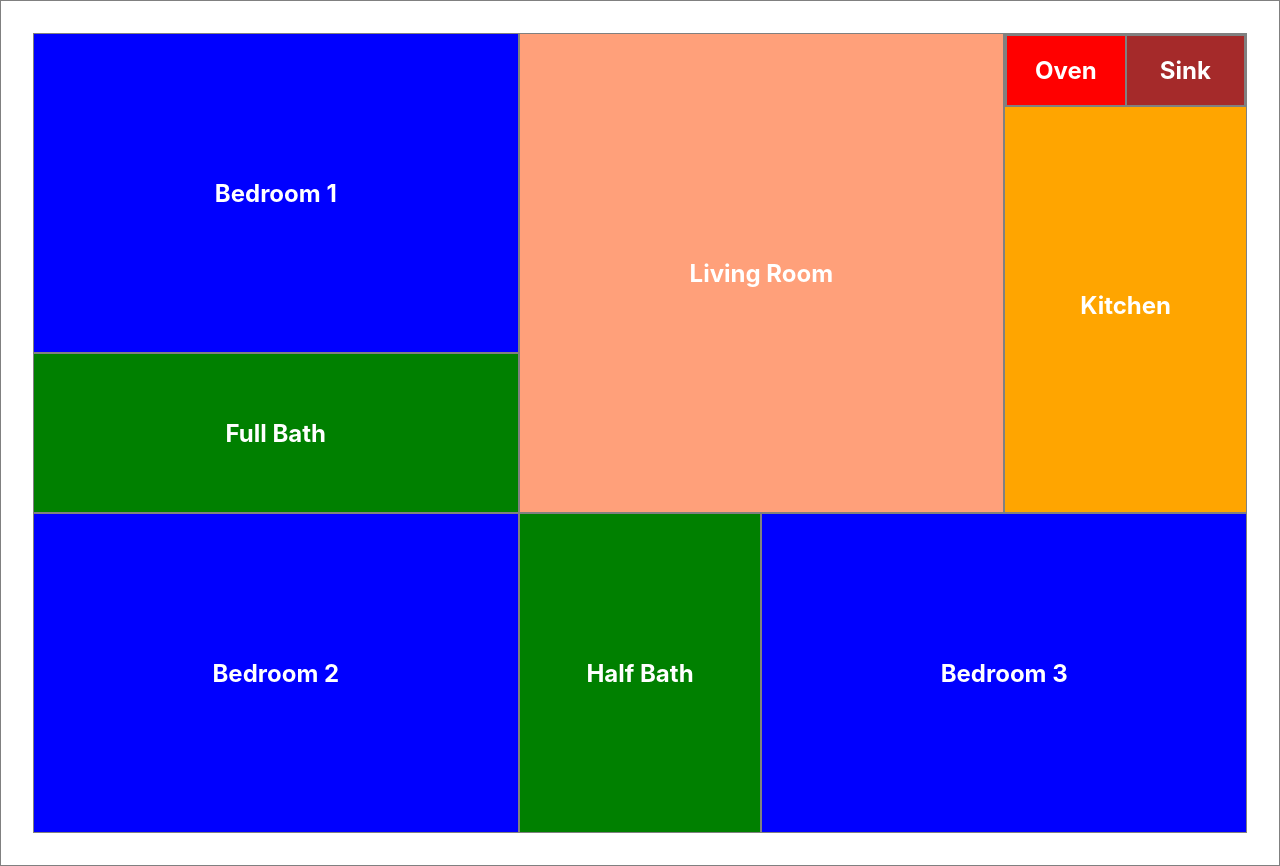
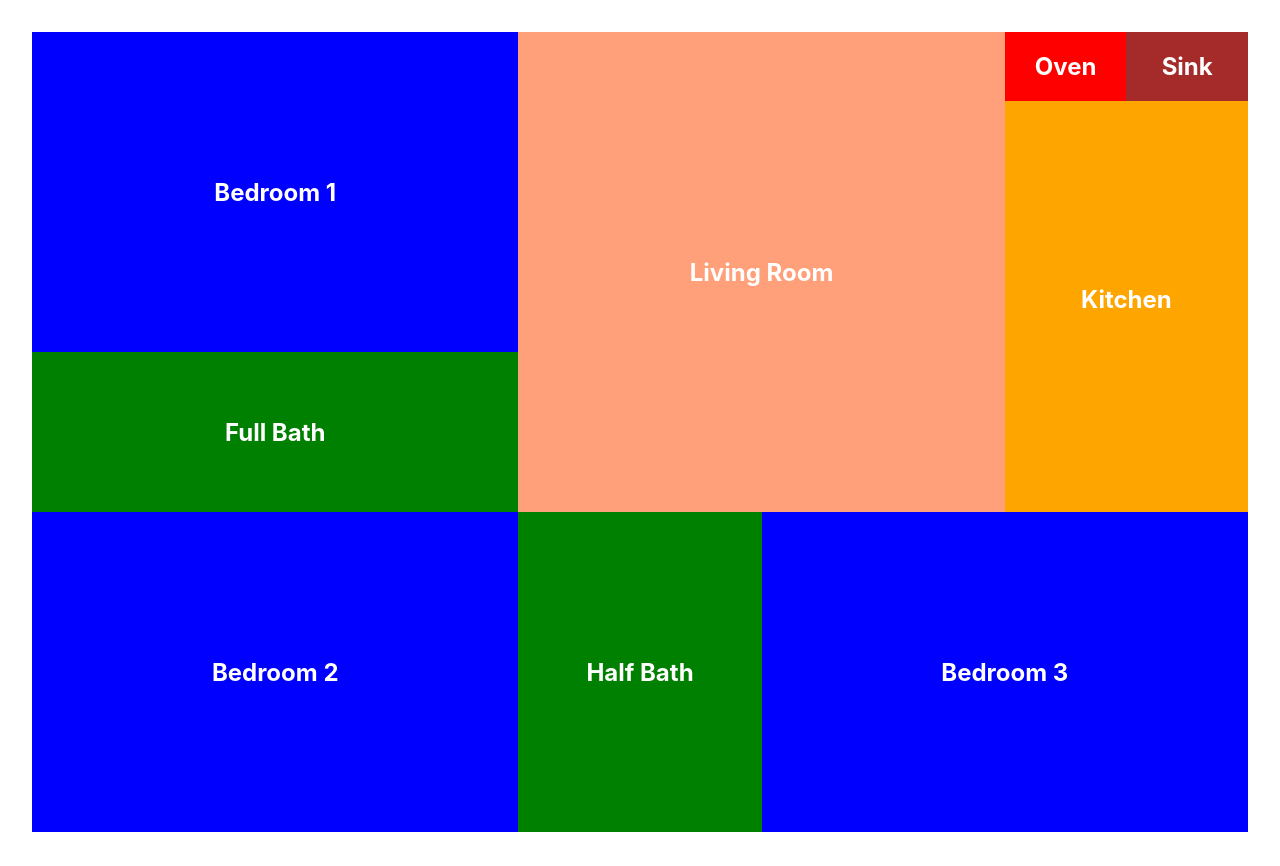
Before and after one commit to awatersny/floorplan-lab, a React (Create React App) app: page / in a window 1280 px wide. Built offline with nearby package versions, Linux system fonts and the light colour scheme.

Commit message:
Remove borders

```diff
--- a/src/App.css
+++ b/src/App.css
@@ -35,10 +35,6 @@
   to {
     transform: rotate(360deg);
   }
-}
-
-div {
-  border: 1px solid grey;
 }
 
 h1 {
```
